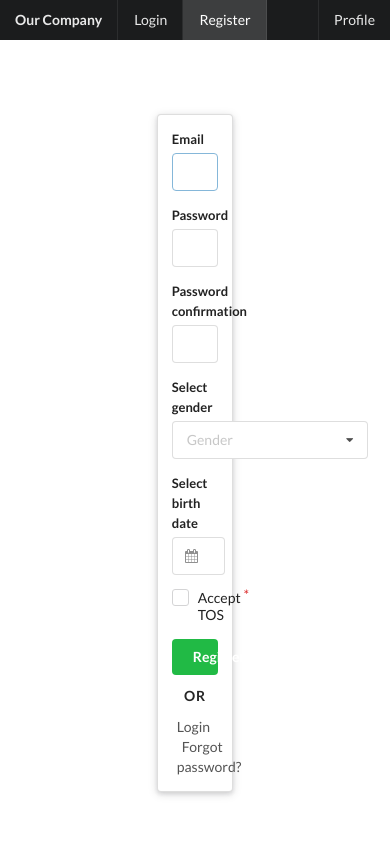
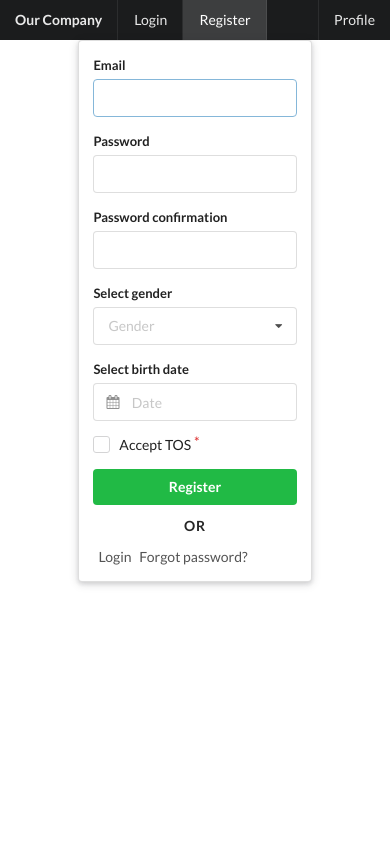
Before and after one commit to vol-pt/customuser, a Django app: page / in a window 390 px wide. Run offline with Django 3.2, Linux system fonts and the light colour scheme; some libraries are stand-ins or nearby versions.

Commit message:
responsive login.html and register.html

```diff
--- a/customuser/urls.py
+++ b/customuser/urls.py
@@ -1,11 +1,11 @@
 from django.conf.urls import url
 from django.contrib import admin
-from emailuser.views import index, CustomLoginView, ProfileView, CustomLogoutView, UserListView
+from emailuser.views import register, EmailUserLogin, ProfileView, CustomLogoutView, UserListView
 
 urlpatterns = [
     url(r'^admin/', admin.site.urls),
-    url(r'^$', index),
-    url(r'^login/$', CustomLoginView.as_view(), name='login'),
+    url(r'^$', register, name='register'),
+    url(r'^login/$', EmailUserLogin.as_view(), name='login'),
     url(r'^accounts/profile/$', ProfileView.as_view(), name='accounts_profile'),
     url(r'^logout/$', CustomLogoutView.as_view()),
     url(r'^users/$', UserListView.as_view())
--- a/emailuser/templates/emailuser/index.html
+++ /dev/null
@@ -1,78 +0,0 @@
-{% extends 'base.html' %}
-{% block content %}
-    <br>
-    <br>
-    <br>
-    {% if user.is_authenticated %}
-        Hi {{ user.get_full_name }}
-    {% endif %}
-
-    <div class="ui tall raised segment">
-
-        <form action="" method="POST" class="ui form">
-            {% csrf_token %}
-
-            <div class="field {% if form.email.errors %}error{% endif %}">
-                <label>{{ form.fields.email.label }}</label>
-                {{ form.email }}
-            </div>
-
-
-            <div class="field {% if form.password1.errors %}error{% endif %}">
-                <label>{{ form.fields.password1.label }}</label>
-                {{ form.password1 }}
-            </div>
-
-
-            <div class="field {% if form.password2.errors %}error{% endif %}">
-                <label>{{ form.fields.password2.label }}</label>
-                {{ form.password2 }}
-            </div>
-
-            <div class="field">
-                <label>Select gender</label>
-                <div class="ui selection dropdown">
-                    <input type="hidden" name="gender">
-                    <i class="dropdown icon"></i>
-                    <div class="default text">Gender</div>
-                    <select class="dropdown">
-                        <option value="m">Male</option>
-                        <option value="f">Female</option>
-                        <option value="o">Prefer not to specify</option>
-                    </select>
-                </div>
-            </div>
-
-            <div class="field">
-                <label>Select birth date</label>
-                <div class="ui calendar" id="calendar">
-                    <div class="ui input left icon">
-                        <i class="calendar icon"></i>
-                        <input type="text" placeholder="Date" name="date_of_birth">
-                    </div>
-                </div>
-            </div>
-
-            <div class="field required">
-                <div class="ui checkbox">
-                    {{ form.accept_tos }}
-                    <label>{{ form.accept_tos.label }}</label>
-                </div>
-            </div>
-            <button type="submit" class="ui fluid  button positive">Register</button>
-        </form>
-
-        <h3 class="ui horizontal divider">OR</h3>
-        <div id="or-links">
-            <a href="/login/">Login</a>
-            <a href="/">Forgot password?</a>
-        </div>
-    </div>
-    {% if form.errors %}
-        <div class="ui red message">
-            {% for field in form %}
-                {{ field.errors }}
-            {% endfor %}
-        </div>
-    {% endif %}
-{% endblock %}
--- a/emailuser/templates/emailuser/login.html
+++ b/emailuser/templates/emailuser/login.html
@@ -8,6 +8,7 @@
     <br>
     <br>
     <br>
+    <div class="ten wide mobile eight wide tablet four wide computer centered column">
         <div class="ui tall raised segment">
             <form class="ui form" action="" method="POST">
 
@@ -50,5 +51,6 @@
                     Invalid email or password
                 </div>
             </div>
+            </div>
         {% endif %}
 {% endblock %}
--- /dev/null
+++ b/emailuser/templates/emailuser/register.html
@@ -0,0 +1,79 @@
+{% extends 'base.html' %}
+{% block content %}
+    <br>
+    <br>
+    <br>
+    {% if user.is_authenticated %}
+        Hi {{ user.get_full_name }}
+    {% endif %}
+    <div class="ten wide mobile nine wide tablet four wide computer centered column">
+        <div class="ui tall raised segment">
+
+            <form action="" method="POST" class="ui form">
+                {% csrf_token %}
+
+                <div class="field {% if form.email.errors %}error{% endif %}">
+                    <label>{{ form.fields.email.label }}</label>
+                    {{ form.email }}
+                </div>
+
+
+                <div class="field {% if form.password1.errors %}error{% endif %}">
+                    <label>{{ form.fields.password1.label }}</label>
+                    {{ form.password1 }}
+                </div>
+
+
+                <div class="field {% if form.password2.errors %}error{% endif %}">
+                    <label>{{ form.fields.password2.label }}</label>
+                    {{ form.password2 }}
+                </div>
+
+                <div class="field">
+                    <label>Select gender</label>
+                    <div class="ui selection dropdown">
+                        <input type="hidden" name="gender">
+                        <i class="dropdown icon"></i>
+                        <div class="default text">Gender</div>
+                        <select class="dropdown">
+                            <option value="m">Male</option>
+                            <option value="f">Female</option>
+                            <option value="o">Prefer not to specify</option>
+                        </select>
+                    </div>
+                </div>
+
+                <div class="field">
+                    <label>Select birth date</label>
+                    <div class="ui calendar" id="calendar">
+                        <div class="ui input left icon">
+                            <i class="calendar icon"></i>
+                            <input type="text" placeholder="Date" name="date_of_birth">
+                        </div>
+                    </div>
+                </div>
+
+                <div class="field required">
+                    <div class="ui checkbox">
+                        {{ form.accept_tos }}
+                        <label>{{ form.accept_tos.label }}</label>
+                    </div>
+                </div>
+                <button type="submit" class="ui fluid  button positive">Register</button>
+            </form>
+
+            <h3 class="ui horizontal divider">OR</h3>
+            <div id="or-links">
+                <a href="/login/">Login</a>
+                <a href="/">Forgot password?</a>
+            </div>
+        </div>
+        {% if form.errors %}
+            <div class="ui red message">
+                {% for field in form %}
+                    {{ field.errors }}
+                {% endfor %}
+            </div>
+            </div>
+        {% endif %}
+{% endblock %}
--- a/emailuser/views.py
+++ b/emailuser/views.py
@@ -1,5 +1,6 @@
 from django.shortcuts import render, redirect
 from django.contrib.auth.views import LoginView, LogoutView
+from django.urls import reverse
 from django.views.generic import View
 from django.contrib import messages
 from django.contrib.auth import authenticate, login
@@ -9,25 +10,30 @@ from .forms import EmailUserAuthenticationForm, EmailUserCreationForm
 from .models import EmailUser
 
 
-def index(request):
+def register(request):
+    # this view is for non-authenticated users only
     if request.user.is_authenticated:
-        return redirect('/accounts/profile/')
+        return redirect(reverse('profile_accounts'))
+
+    # create empty form
     form = EmailUserCreationForm()
     if request.method == 'POST':
-
+        # populate form with data
         form = EmailUserCreationForm(request.POST)
         if form.is_valid():
+            # if form is valid try to save and authenticate user
             form.save()
             user = authenticate(email=form.cleaned_data['email'], password=form.cleaned_data['password1'])
             login(request, user)
             messages.success(request, 'User created!')
             return redirect('/accounts/profile/')
-        return render(request, 'emailuser/index.html', {'form': form})
-
-    return render(request, 'emailuser/index.html', {'form': form})
+        # return form with error messages
+        return render(request, 'emailuser/register.html', {'form': form})
+    # GET
+    return render(request, 'emailuser/register.html', {'form': form})
 
 
-class CustomLoginView(LoginView):
+class EmailUserLogin(LoginView):
     redirect_authenticated_user = True
     template_name = 'emailuser/login.html'
     authentication_form = EmailUserAuthenticationForm
@@ -39,7 +45,7 @@ class ProfileView(View):
 
 
 class CustomLogoutView(LogoutView):
-    template_name = 'emailuser/index.html'
+    template_name = 'emailuser/register.html'
     next_page = '/'
 
 
--- a/templates/base.html
+++ b/templates/base.html
@@ -3,6 +3,7 @@
 <html lang="en">
 <head>
     <meta charset="UTF-8">
+    <meta content='width=device-width, initial-scale=1.0, maximum-scale=1.0, user-scalable=0, shrink-to-fit=no' name='viewport' />
     <title>Title</title>
     <script
             src="https://code.jquery.com/jquery-3.2.1.js"
@@ -12,7 +13,6 @@
     <link rel="stylesheet" href="{% static 'calendar.min.css' %}">
     <script src="{% static 'calendar.min.js' %}"></script>
     <script src="{% static 'semantic.min.js' %}"></script>
-
     <style>
         #or-links {
             padding-left: 5px;
@@ -98,10 +98,8 @@
     </div>
 </div>
 <div class="ui grid">
-    <div class="ui four wide centered column">
         {% block content %}
         {% endblock %}
-    </div>
 </div>
 
 </body>
```
Also changed, not shown: emailuser/tests/test_views.py (+17 -1 lines), emailuser/migrations/__init__.py (added). Lines whose indentation alone changed are shown as unchanged.
